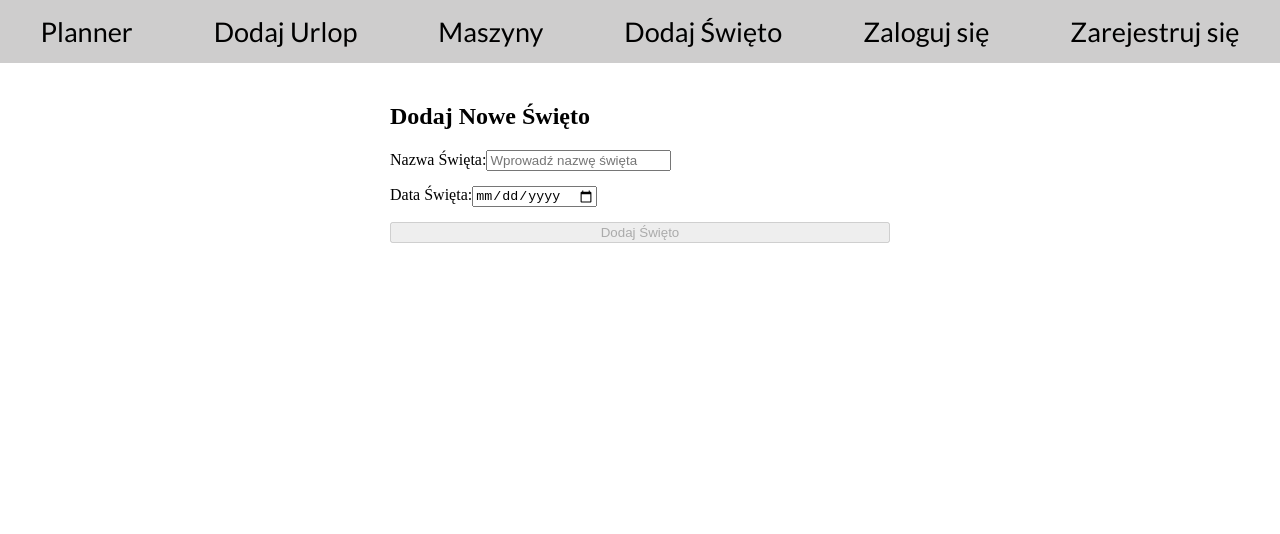
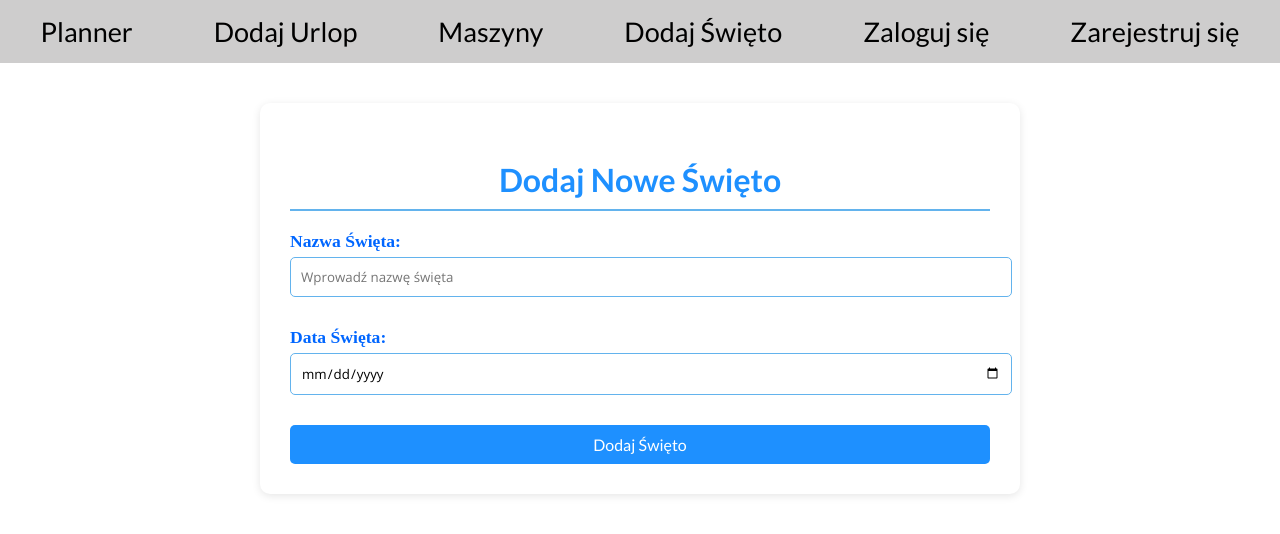
Before and after one commit to Szabson123/Planner-Front, an Angular app: page /add-holyday in a window 1280 px wide. Shown: the top 534 px of the page. Built offline with nearby package versions, Linux system fonts and the light colour scheme; a web font is replaced by a local one.

Commit message:
added holydays

```diff
--- a/src/app/addholyday/addholyday.component.css
+++ b/src/app/addholyday/addholyday.component.css
@@ -1,22 +1,136 @@
-.add-holy-day-container {
-    max-width: 500px;
-    margin: 0 auto;
-    padding: 20px;
-  }
+/* Dodaj poniższe style do add-holy-day.component.css */
 
-  .form-group {
+.event-container {
+    background-color: #fff;
+    padding: 30px;
+    border-radius: 10px;
+    box-shadow: 0 2px 8px rgba(0, 0, 0, 0.1);
+    max-width: 700px;
+    margin: 40px auto;
+}
+
+.event-title {
+    font-family: var(--font-primary);
+    color: var(--primary-blue);
+    font-size: 2em;
+    margin-bottom: 20px;
+    text-align: center;
+    border-bottom: 2px solid var(--secondary-blue);
+    padding-bottom: 10px;
+}
+
+.event-info {
     margin-bottom: 15px;
-  }
+    font-size: 1.1em;
+}
 
-  .btn {
+.label {
+    font-weight: bold;
+    color: rgb(0, 102, 255);
+    margin-bottom: 5px;
+}
+
+.overtime-input {
     width: 100%;
-  }
+    padding: 10px;
+    margin: 5px 0 15px 0;
+    border: 1px solid var(--secondary-blue);
+    border-radius: 5px;
+    transition: border-color 0.3s ease;
+    font-family: var(--font-body);
+}
 
-  .alert {
+.overtime-input:focus {
+    border-color: var(--primary-blue);
+    outline: none;
+    box-shadow: 0 0 5px rgba(30, 144, 255, 0.5);
+}
+
+.overtime-button {
+    padding: 10px 20px;
+    background-color: var(--primary-blue);
+    color: #fff;
+    border: none;
+    border-radius: 5px;
+    cursor: pointer;
+    transition: background-color 0.3s ease;
+    font-family: var(--font-primary);
+    width: 100%;
+    font-size: 1em;
+}
+
+.overtime-button:hover {
+    background-color: var(--secondary-blue);
+}
+
+.overtime-button:active {
+    background-color: #1c86ee;
+}
+
+.error-message {
+    color: var(--error-red);
     text-align: center;
-  }
+    font-weight: bold;
+    margin-top: 20px;
+    font-size: 1.2em;
+}
 
-  .loading-indicator {
+.overtime-message {
+    color: var(--primary-blue);
+    margin-top: 20px;
+    font-style: italic;
+    text-align: center;
+    font-size: 1.1em;
+}
+
+@media (max-width: 600px) {
+    .event-container {
+        padding: 20px;
+        margin: 20px;
+    }
+
+    .event-title {
+        font-size: 1.5em;
+    }
+
+    .overtime-input {
+        width: 100%;
+    }
+
+    .overtime-button {
+        width: 100%;
+    }
+}
+
+/* Dodatkowe style dla formularza */
+.form-group {
+    margin-bottom: 15px;
+}
+
+.btn-primary {
+    /* Nadpisanie istniejącego stylu przycisku */
+    background-color: var(--primary-blue);
+    color: #fff;
+    border: none;
+    padding: 10px 20px;
+    cursor: pointer;
+    border-radius: 5px;
+    transition: background-color 0.3s ease;
+    font-family: var(--font-primary);
+    width: 100%;
+    font-size: 1em;
+}
+
+.btn-primary:hover {
+    background-color: var(--secondary-blue);
+}
+
+.btn-primary:disabled {
+    background-color: #a0a0a0;
+    cursor: not-allowed;
+}
+
+.loading-indicator p {
     text-align: center;
     font-style: italic;
-  }
+}
--- a/src/app/addholyday/addholyday.component.html
+++ b/src/app/addholyday/addholyday.component.html
@@ -1,46 +1,48 @@
-<div class="add-holy-day-container">
-    <h2>Dodaj Nowe Święto</h2>
+<!-- add-holy-day.component.html -->
+
+<div class="event-container">
+    <h2 class="event-title">Dodaj Nowe Święto</h2>
 
     <form (ngSubmit)="onSubmit()" #holyDayForm="ngForm">
-      <div class="form-group">
-        <label for="name">Nazwa Święta:</label>
+        <div class="event-info form-group">
+            <label for="name" class="label">Nazwa Święta:</label>
             <input
                 type="text"
                 id="name"
                 name="name"
                 [(ngModel)]="name"
                 required
-          class="form-control"
+                class="overtime-input"
                 placeholder="Wprowadź nazwę święta"
             />
         </div>
 
-      <div class="form-group">
-        <label for="date">Data Święta:</label>
+        <div class="event-info form-group">
+            <label for="date" class="label">Data Święta:</label>
             <input
                 type="date"
                 id="date"
                 name="date"
                 [(ngModel)]="date"
                 required
-          class="form-control"
+                class="overtime-input"
             />
         </div>
 
-      <button type="submit" class="btn btn-primary" [disabled]="!holyDayForm.form.valid || isLoading">
+        <button type="submit" class="overtime-button" [disabled]="!holyDayForm.form.valid || isLoading">
             {{ isLoading ? 'Dodawanie...' : 'Dodaj Święto' }}
         </button>
     </form>
 
-    <div *ngIf="successMessage" class="alert alert-success mt-3">
+    <div *ngIf="successMessage" class="overtime-message">
         {{ successMessage }}
     </div>
 
-    <div *ngIf="errorMessage" class="alert alert-danger mt-3">
+    <div *ngIf="errorMessage" class="error-message">
         {{ errorMessage }}
     </div>
 
-    <div *ngIf="isLoading" class="loading-indicator mt-3">
+    <div *ngIf="isLoading" class="loading-indicator">
         <p>Dodawanie święta...</p>
     </div>
 </div>
--- a/src/app/addholyday/addholyday.component.ts
+++ b/src/app/addholyday/addholyday.component.ts
@@ -37,8 +37,7 @@ export class AddHolyDayComponent {
         this.successMessage = 'Święto zostało dodane pomyślnie.';
         this.errorMessage = null;
         this.isLoading = false;
-        // Opcjonalnie, przekierowanie do innej strony
-        // this.router.navigate(['/plan']);
+        this.router.navigate(['/plan']);
       },
       error: (error) => {
         console.error('Błąd podczas dodawania święta:', error);
--- a/src/app/free-days/free-days.component.ts
+++ b/src/app/free-days/free-days.component.ts
@@ -4,6 +4,7 @@ import { PlanService } from '../service/plan.service';
 import { NgForm, FormsModule } from '@angular/forms';
 import { start } from 'repl';
 import { error } from 'console';
+import { Router } from '@angular/router';
 
 
 @Component({
@@ -14,7 +15,7 @@ import { error } from 'console';
   styleUrl: './free-days.component.css',
 })
 export class FreeDaysComponent {
-  constructor(private planService: PlanService) {}
+  constructor(private planService: PlanService, private router: Router) {}
 
   onSubmit(form: NgForm) {
     if (form.valid){
@@ -26,6 +27,7 @@ export class FreeDaysComponent {
     this.planService.addFreeDays(startDate, endDate, reason).subscribe(response => {
       console.log('Free days added:', response);
       form.reset();
+      this.router.navigate(['/plan']);
     }, error => {
       console.error('Error adding free days:', error)
     })
--- a/src/app/plan/plan.component.css
+++ b/src/app/plan/plan.component.css
@@ -29,6 +29,16 @@ h3 {
 }
 
 /* Stylizacja nowego kontenera nagłówka */
+
+.background-image {
+  background-image: url('/assets/img/background.jpg');
+  background-size: cover;
+  background-repeat: no-repeat;
+  background-position: center;
+  padding: 20px; /* Opcjonalnie, dla odstępów */
+  color: white; /* Upewnij się, że tekst jest widoczny na tle */
+}
+
 .header {
   display: flex;
   justify-content: space-between;
--- a/src/app/plan/plan.component.html
+++ b/src/app/plan/plan.component.html
@@ -1,4 +1,3 @@
-<!-- src/app/your-component/your-component.component.html -->
 <div class="header">
   <div class="month-navigation">
     <button (click)="previousMonth()">← Poprzedni miesiąc</button>
```
Also changed, not shown: src/assets/img/background.jpg (added). Lines whose indentation alone changed are shown as unchanged.
